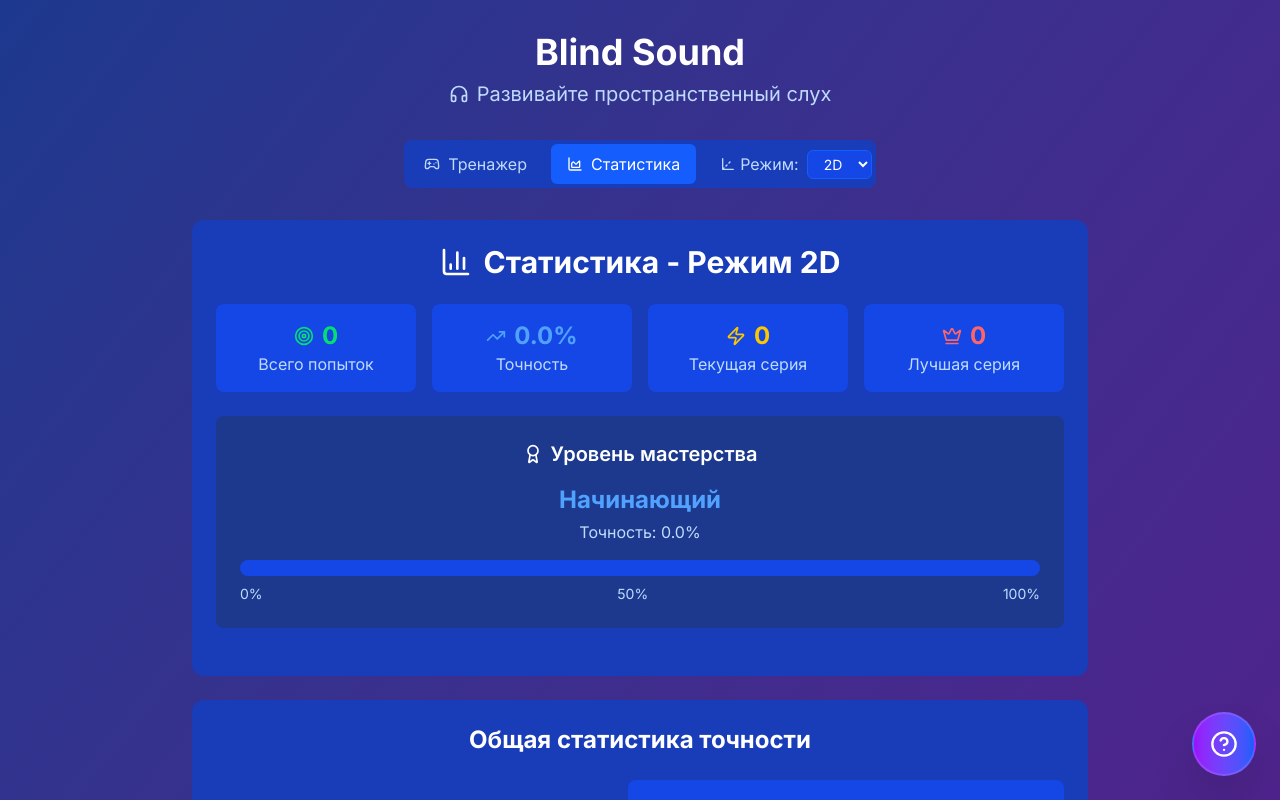
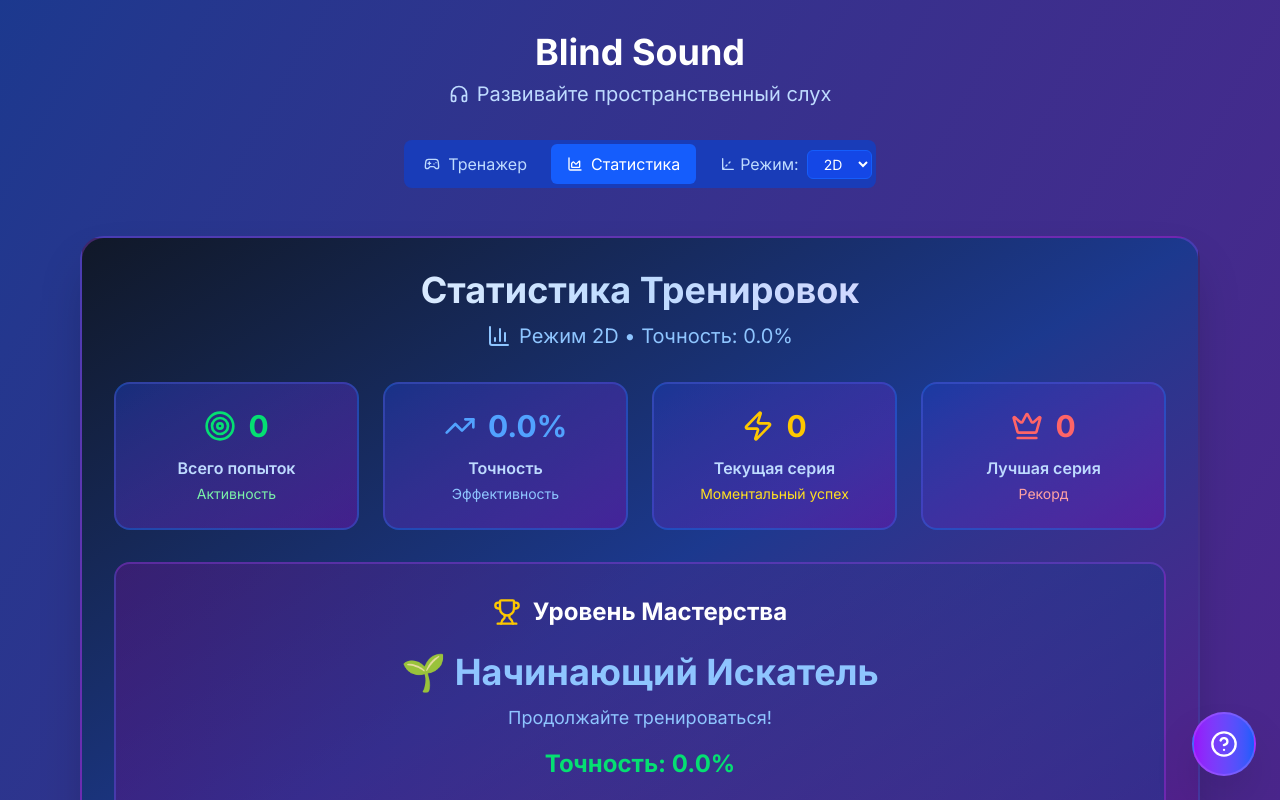
Before and after one commit to trylastsky/blind-sound, a Next.js app: page / in a window 1280 px wide. Both pictures are taken after a click on the button "Статистика". Shown: the top 800 px of the page. Built offline with nearby package versions, Linux system fonts and the light colour scheme.

Commit message:
add style stats

```diff
--- a/src/app/components/Stats.tsx
+++ b/src/app/components/Stats.tsx
@@ -1,7 +1,21 @@
 'use client';
 import { StatsData } from '../page';
 import { useEffect, useRef } from 'react';
-import { Target, TrendingUp, Award, Zap, BarChart3, Crown } from 'lucide-react';
+import {
+	Target,
+	TrendingUp,
+	Award,
+	Zap,
+	BarChart3,
+	Crown,
+	Rocket,
+	Star,
+	Trophy,
+	TrendingDown,
+	Users,
+	Activity,
+	ChartPie
+} from 'lucide-react';
 
 interface StatsProps {
 	stats: StatsData;
@@ -21,10 +35,34 @@ export default function Stats({ stats, currentMode }: StatsProps) {
 		: 0;
 
 	const getLevel = (acc: number) => {
-    if (acc >= 85) return { name: 'Эксперт', color: 'text-red-400', bg: 'bg-red-500' };
-    if (acc >= 60) return { name: 'Опытный', color: 'text-yellow-400', bg: 'bg-yellow-500' };
-    if (acc >= 30) return { name: 'Новичок', color: 'text-green-400', bg: 'bg-green-500' };
-    return { name: 'Начинающий', color: 'text-blue-400', bg: 'bg-blue-500' };
+		if (acc >= 85) return {
+			name: 'Мастер Эхолокации',
+			color: 'text-red-300',
+			bg: 'bg-gradient-to-r from-red-500 to-pink-600',
+			icon: '🏆',
+			description: 'Превосходное чувство пространства!'
+		};
+		if (acc >= 60) return {
+			name: 'Опытный Навигатор',
+			color: 'text-yellow-300',
+			bg: 'bg-gradient-to-r from-yellow-500 to-orange-600',
+			icon: '⭐',
+			description: 'Отличные результаты!'
+		};
+		if (acc >= 30) return {
+			name: 'Уверенный Новичок',
+			color: 'text-green-300',
+			bg: 'bg-gradient-to-r from-green-500 to-emerald-600',
+			icon: '🚀',
+			description: 'Хороший прогресс!'
+		};
+		return {
+			name: 'Начинающий Искатель',
+			color: 'text-blue-300',
+			bg: 'bg-gradient-to-r from-blue-500 to-cyan-600',
+			icon: '🌱',
+			description: 'Продолжайте тренироваться!'
+		};
 	};
 
 	const currentLevel = getLevel(accuracy);
@@ -40,9 +78,16 @@ export default function Stats({ stats, currentMode }: StatsProps) {
 		const height = canvas.height;
 		const centerX = width / 2;
 		const centerY = height / 2;
-    const radius = Math.min(width, height) * 0.4;
+		const radius = Math.min(width, height) * 0.35;
 
 		ctx.clearRect(0, 0, width, height);
+
+		// Gradient background
+		const gradient = ctx.createRadialGradient(centerX, centerY, 0, centerX, centerY, radius);
+		gradient.addColorStop(0, 'rgba(79, 70, 229, 0.1)');
+		gradient.addColorStop(1, 'rgba(147, 51, 234, 0.05)');
+		ctx.fillStyle = gradient;
+		ctx.fillRect(0, 0, width, height);
 
 		const correct = stats.correctAttempts;
 		const incorrect = stats.totalAttempts - correct;
@@ -50,255 +95,293 @@ export default function Stats({ stats, currentMode }: StatsProps) {
 		if (stats.totalAttempts === 0) {
 			ctx.beginPath();
 			ctx.arc(centerX, centerY, radius, 0, 2 * Math.PI);
-      ctx.fillStyle = 'rgba(59, 130, 246, 0.3)';
+			ctx.fillStyle = 'rgba(59, 130, 246, 0.2)';
 			ctx.fill();
+			ctx.strokeStyle = 'rgba(99, 102, 241, 0.5)';
+			ctx.lineWidth = 3;
+			ctx.stroke();
 
-      ctx.fillStyle = '#93c5fd';
-      ctx.font = 'bold 16px Arial';
+			ctx.fillStyle = '#c7d2fe';
+			ctx.font = 'bold 18px Arial';
 			ctx.textAlign = 'center';
 			ctx.textBaseline = 'middle';
-      ctx.fillText('Нет данных', centerX, centerY);
+			ctx.fillText('📊 Нет данных', centerX, centerY);
 			return;
 		}
 
 		const correctPercentage = (correct / stats.totalAttempts) * 100;
 		const incorrectPercentage = (incorrect / stats.totalAttempts) * 100;
 
-    const correctColor = '#4ade80';
-    const incorrectColor = '#f87171';
-
+		// Correct segment
 		ctx.beginPath();
 		ctx.moveTo(centerX, centerY);
 		ctx.arc(centerX, centerY, radius, 0, (correctPercentage / 100) * 2 * Math.PI);
 		ctx.closePath();
-    ctx.fillStyle = correctColor;
+
+		const correctGradient = ctx.createLinearGradient(0, 0, width, 0);
+		correctGradient.addColorStop(0, '#10b981');
+		correctGradient.addColorStop(1, '#34d399');
+		ctx.fillStyle = correctGradient;
 		ctx.fill();
 
+		// Incorrect segment
 		ctx.beginPath();
 		ctx.moveTo(centerX, centerY);
 		ctx.arc(centerX, centerY, radius,
 			(correctPercentage / 100) * 2 * Math.PI,
 			2 * Math.PI);
 		ctx.closePath();
-    ctx.fillStyle = incorrectColor;
+
+		const incorrectGradient = ctx.createLinearGradient(0, 0, width, 0);
+		incorrectGradient.addColorStop(0, '#ef4444');
+		incorrectGradient.addColorStop(1, '#f87171');
+		ctx.fillStyle = incorrectGradient;
 		ctx.fill();
 
+		// Outer border
 		ctx.beginPath();
 		ctx.arc(centerX, centerY, radius, 0, 2 * Math.PI);
-    ctx.strokeStyle = '#1e293b';
-    ctx.lineWidth = 2;
+		ctx.strokeStyle = 'rgba(99, 102, 241, 0.8)';
+		ctx.lineWidth = 4;
 		ctx.stroke();
 
+		// Inner circle
 		ctx.beginPath();
-    ctx.arc(centerX, centerY, radius * 0.6, 0, 2 * Math.PI);
-    ctx.fillStyle = '#1e293b';
+		ctx.arc(centerX, centerY, radius * 0.5, 0, 2 * Math.PI);
+		ctx.fillStyle = 'rgba(30, 41, 59, 0.9)';
 		ctx.fill();
 
+		// Center text
 		ctx.fillStyle = '#ffffff';
-    ctx.font = 'bold 20px Arial';
+		ctx.font = 'bold 24px Arial';
 		ctx.textAlign = 'center';
 		ctx.textBaseline = 'middle';
-    ctx.fillText(`${totalAccuracy.toFixed(1)}%`, centerX, centerY);
+		ctx.fillText(`${totalAccuracy.toFixed(1)}%`, centerX, centerY - 5);
 
-    ctx.font = '12px Arial';
-    ctx.fillStyle = '#93c5fd';
-    ctx.fillText('Общая точность', centerX, centerY + 25);
+		ctx.font = '14px Arial';
+		ctx.fillStyle = '#c7d2fe';
+		ctx.fillText('Общая точность', centerX, centerY + 20);
 
+		// Legend
 		const legendX = centerX;
-    const legendY = centerY + radius + 30;
-    const legendItemHeight = 20;
-    const legendSquareSize = 12;
+		const legendY = centerY + radius + 50;
+		const legendItemHeight = 25;
+		const legendSquareSize = 16;
 
-    ctx.fillStyle = correctColor;
-    ctx.fillRect(legendX - 40, legendY, legendSquareSize, legendSquareSize);
+		ctx.fillStyle = '#10b981';
+		ctx.fillRect(legendX - 50, legendY, legendSquareSize, legendSquareSize);
 		ctx.fillStyle = '#ffffff';
-    ctx.font = '12px Arial';
+		ctx.font = 'bold 14px Arial';
 		ctx.textAlign = 'left';
-    ctx.fillText(`Правильные: ${correct} (${correctPercentage.toFixed(1)}%)`,
-      legendX - 20, legendY + 10);
+		ctx.fillText(`✅ Правильные: ${correct} (${correctPercentage.toFixed(1)}%)`,
+			legendX - 25, legendY + 12);
 
-    ctx.fillStyle = incorrectColor;
-    ctx.fillRect(legendX - 40, legendY + legendItemHeight, legendSquareSize, legendSquareSize);
+		ctx.fillStyle = '#ef4444';
+		ctx.fillRect(legendX - 50, legendY + legendItemHeight, legendSquareSize, legendSquareSize);
 		ctx.fillStyle = '#ffffff';
-    ctx.fillText(`Неправильные: ${incorrect} (${incorrectPercentage.toFixed(1)}%)`,
-      legendX - 20, legendY + legendItemHeight + 10);
+		ctx.fillText(`❌ Неправильные: ${incorrect} (${incorrectPercentage.toFixed(1)}%)`,
+			legendX - 25, legendY + legendItemHeight + 12);
 
 	}, [stats, totalAccuracy]);
 
 	return (
-    <div className="max-w-4xl mx-auto space-y-6">
-      <div className="bg-blue-800 rounded-xl p-6">
-        <h2 className="text-3xl font-bold text-center mb-6 flex items-center justify-center gap-3">
-          <BarChart3 className="w-8 h-8" />
-          Статистика - Режим {currentMode.toUpperCase()}
+		<div className="max-w-6xl mx-auto space-y-8 p-4">
+			<div className="bg-gradient-to-br from-gray-900 via-blue-900 to-purple-900 rounded-3xl p-8 border-2 border-purple-500/30 shadow-2xl">
+				<div className="text-center mb-8">
+					<h2 className="text-4xl font-bold bg-gradient-to-r from-white via-blue-200 to-purple-200 bg-clip-text text-transparent mb-3">
+						Статистика Тренировок
 					</h2>
+					<p className="text-xl text-blue-300 flex items-center justify-center gap-2">
+						<BarChart3 className="w-6 h-6" />
+						Режим {currentMode.toUpperCase()} • Точность: {accuracy.toFixed(1)}%
+					</p>
+				</div>
 
-        <div className="grid grid-cols-2 md:grid-cols-4 gap-4 mb-6">
-          <div className="bg-blue-700 p-4 rounded-lg text-center">
-            <div className="text-2xl font-bold text-green-400 flex items-center justify-center gap-2">
-              <Target className="w-5 h-5" />
+				<div className="grid grid-cols-2 lg:grid-cols-4 gap-6 mb-8">
+					<div className="bg-gradient-to-br from-blue-800/50 to-purple-800/50 p-6 rounded-2xl border-2 border-blue-500/30 text-center hover:border-green-500/50 transition-all duration-300 group">
+						<div className="text-3xl font-bold text-green-400 flex items-center justify-center gap-3 mb-3 group-hover:scale-110 transition-transform">
+							<Target className="w-8 h-8" />
 							{modeStats.totalAttempts}
 						</div>
-            <div className="text-blue-200">Всего попыток</div>
+						<div className="text-blue-200 font-semibold">Всего попыток</div>
+						<div className="text-green-300 text-sm mt-1">Активность</div>
 					</div>
 
-          <div className="bg-blue-700 p-4 rounded-lg text-center">
-            <div className="text-2xl font-bold text-blue-400 flex items-center justify-center gap-2">
-              <TrendingUp className="w-5 h-5" />
+					<div className="bg-gradient-to-br from-blue-800/50 to-purple-800/50 p-6 rounded-2xl border-2 border-blue-500/30 text-center hover:border-blue-500/50 transition-all duration-300 group">
+						<div className="text-3xl font-bold text-blue-400 flex items-center justify-center gap-3 mb-3 group-hover:scale-110 transition-transform">
+							<TrendingUp className="w-8 h-8" />
 							{accuracy.toFixed(1)}%
 						</div>
-            <div className="text-blue-200">Точность</div>
+						<div className="text-blue-200 font-semibold">Точность</div>
+						<div className="text-blue-300 text-sm mt-1">Эффективность</div>
 					</div>
 
-          <div className="bg-blue-700 p-4 rounded-lg text-center">
-            <div className="text-2xl font-bold text-yellow-400 flex items-center justify-center gap-2">
-              <Zap className="w-5 h-5" />
+					<div className="bg-gradient-to-br from-blue-800/50 to-purple-800/50 p-6 rounded-2xl border-2 border-blue-500/30 text-center hover:border-yellow-500/50 transition-all duration-300 group">
+						<div className="text-3xl font-bold text-yellow-400 flex items-center justify-center gap-3 mb-3 group-hover:scale-110 transition-transform">
+							<Zap className="w-8 h-8" />
 							{modeStats.currentStreak}
 						</div>
-            <div className="text-blue-200">Текущая серия</div>
+						<div className="text-blue-200 font-semibold">Текущая серия</div>
+						<div className="text-yellow-300 text-sm mt-1">Моментальный успех</div>
 					</div>
 
-          <div className="bg-blue-700 p-4 rounded-lg text-center">
-            <div className="text-2xl font-bold text-red-400 flex items-center justify-center gap-2">
-              <Crown className="w-5 h-5" />
+					<div className="bg-gradient-to-br from-blue-800/50 to-purple-800/50 p-6 rounded-2xl border-2 border-blue-500/30 text-center hover:border-red-500/50 transition-all duration-300 group">
+						<div className="text-3xl font-bold text-red-400 flex items-center justify-center gap-3 mb-3 group-hover:scale-110 transition-transform">
+							<Crown className="w-8 h-8" />
 							{modeStats.bestStreak}
 						</div>
-            <div className="text-blue-200">Лучшая серия</div>
+						<div className="text-blue-200 font-semibold">Лучшая серия</div>
+						<div className="text-red-300 text-sm mt-1">Рекорд</div>
 					</div>
 				</div>
 
-        <div className="bg-blue-900 rounded-lg p-6 mb-6">
-          <h3 className="text-xl font-semibold mb-4 text-center flex items-center justify-center gap-2">
-            <Award className="w-5 h-5" />
-            Уровень мастерства
+				<div className="bg-gradient-to-r from-purple-900/50 to-blue-900/50 p-8 rounded-2xl border-2 border-purple-500/30">
+					<h3 className="text-2xl font-bold text-center mb-6 text-white flex items-center justify-center gap-3">
+						<Trophy className="w-7 h-7 text-yellow-400" />
+						Уровень Мастерства
 					</h3>
-          <div className="text-center mb-4">
-            <span className={`text-2xl font-bold ${currentLevel.color}`}>
-              {currentLevel.name}
-            </span>
-            <div className="text-blue-200 mt-1">Точность: {accuracy.toFixed(1)}%</div>
+
+					<div className="text-center mb-6">
+						<div className="text-4xl font-bold mb-3">
+							<span className={currentLevel.color}>{currentLevel.icon} {currentLevel.name}</span>
+						</div>
+						<p className="text-blue-300 text-lg mb-4">{currentLevel.description}</p>
+						<div className="text-2xl font-bold text-green-400">
+							Точность: {accuracy.toFixed(1)}%
+						</div>
 					</div>
 
-          <div className="w-full bg-blue-700 rounded-full h-4 mb-2">
+					<div className="space-y-4">
+						<div className="w-full bg-gray-700 rounded-full h-6 overflow-hidden border-2 border-gray-600">
 							<div
-              className={`h-4 rounded-full transition-all duration-500 ${currentLevel.bg}`}
+								className={`h-6 rounded-full transition-all duration-1000 ease-out ${currentLevel.bg} shadow-lg`}
 								style={{ width: `${Math.min(100, accuracy)}%` }}
 							></div>
 						</div>
 
-          <div className="flex justify-between text-sm text-blue-200">
-            <span>0%</span>
-            <span>50%</span>
-            <span>100%</span>
-          </div>
-        </div>
-      </div>
-
-      <div className="bg-blue-800 rounded-xl p-6">
-        <h3 className="text-2xl font-bold text-center mb-6">Общая статистика точности</h3>
-
-        <div className="flex flex-col md:flex-row items-center justify-between gap-6">
-          <div className="flex-1">
-            <canvas
-              ref={canvasRef}
-              width={400}
-              height={300}
-              className="w-full max-w-md mx-auto"
-            />
-          </div>
-
-          <div className="flex-1 bg-blue-700 p-6 rounded-lg">
-            <h4 className="text-lg font-semibold mb-4 text-center">Сводка по всем режимам</h4>
-
-            <div className="space-y-4">
-              <div className="flex justify-between items-center p-3 bg-blue-600 rounded">
-                <span className="text-blue-200">Всего попыток:</span>
-                <span className="text-white font-bold text-lg">{stats.totalAttempts}</span>
-              </div>
-
-              <div className="flex justify-between items-center p-3 bg-blue-600 rounded">
-                <span className="text-blue-200">Правильные ответы:</span>
-                <span className="text-green-400 font-bold text-lg">{stats.correctAttempts}</span>
-              </div>
-
-              <div className="flex justify-between items-center p-3 bg-blue-600 rounded">
-                <span className="text-blue-200">Неправильные ответы:</span>
-                <span className="text-red-400 font-bold text-lg">
-                  {stats.totalAttempts - stats.correctAttempts}
-                </span>
-              </div>
-
-              <div className="flex justify-between items-center p-3 bg-blue-600 rounded">
-                <span className="text-blue-200">Общая точность:</span>
-                <span className="text-yellow-400 font-bold text-lg">{totalAccuracy.toFixed(1)}%</span>
-              </div>
-
-              <div className="flex justify-between items-center p-3 bg-blue-600 rounded">
-                <span className="text-blue-200">Текущая серия:</span>
-                <span className="text-purple-400 font-bold text-lg">{stats.currentStreak}</span>
-              </div>
-
-              <div className="flex justify-between items-center p-3 bg-blue-600 rounded">
-                <span className="text-blue-200">Лучшая серия:</span>
-                <span className="text-pink-400 font-bold text-lg">{stats.bestStreak}</span>
-              </div>
+						<div className="flex justify-between text-sm font-semibold">
+							<span className="text-blue-300">🌱 Начинающий (0%)</span>
+							<span className="text-green-300">🚀 Уверенный (30%)</span>
+							<span className="text-yellow-300">⭐ Опытный (60%)</span>
+							<span className="text-red-300">🏆 Мастер (85%)</span>
 						</div>
 					</div>
 				</div>
 			</div>
 
-      <div className="bg-blue-800 rounded-xl p-6">
-        <h3 className="text-2xl font-bold text-center mb-4">Сравнение режимов</h3>
+			<div className="bg-gradient-to-br from-gray-900 via-blue-900 to-purple-900 rounded-3xl p-8 border-2 border-purple-500/30 shadow-2xl">
+				<h3 className="text-3xl font-bold text-center mb-8 text-white flex items-center justify-center gap-3">
+					<Activity className="w-8 h-8 text-green-400" />
+					Анализ Эффективности
+				</h3>
 
-        <div className="grid grid-cols-1 md:grid-cols-2 gap-6">
-          <div className="bg-blue-700 p-4 rounded-lg">
-            <h4 className="text-lg font-semibold mb-3 text-green-400">2D Режим</h4>
-            <div className="space-y-2">
-              <div className="flex justify-between">
-                <span>Попытки:</span>
-                <span className="font-bold">{stats.modeStats['2d'].totalAttempts}</span>
+				<div className="flex flex-col lg:flex-row items-center justify-between gap-8">
+					<div className="flex-1 bg-gradient-to-br from-blue-900/30 to-purple-900/30 p-6 rounded-2xl border-2 border-blue-500/20">
+						<div className="text-center mb-4">
+							<h4><span className='text-xl font-bold text-white mb-2 flex items-center justify-center gap-2'><ChartPie className='h-6 w-6' />Визуализация Результатов</span></h4>
+							<p className="text-blue-300">Общая статистика точности</p>
 						</div>
-              <div className="flex justify-between">
-                <span>Точность:</span>
-                <span className="font-bold">
-                  {stats.modeStats['2d'].totalAttempts > 0
-                    ? ((stats.modeStats['2d'].correctAttempts / stats.modeStats['2d'].totalAttempts) * 100).toFixed(1)
-                    : '0'}%
+						<canvas
+							ref={canvasRef}
+							width={400}
+							height={350}
+							className="w-full max-w-md mx-auto bg-gradient-to-br from-blue-900/20 to-purple-900/20 rounded-xl p-4 border border-blue-500/10"
+						/>
+					</div>
+
+					<div className="flex-1 bg-gradient-to-br from-purple-900/30 to-blue-900/30 p-6 rounded-2xl border-2 border-purple-500/20">
+						<h4 className="text-2xl font-bold text-center mb-6 text-white flex items-center justify-center gap-2">
+							<Users className="w-6 h-6" />
+							Сводка Производительности
+						</h4>
+
+						<div className="space-y-4">
+							{[
+								{ label: '🎯 Всего попыток:', value: stats.totalAttempts, color: 'text-white' },
+								{ label: '✅ Правильные ответы:', value: stats.correctAttempts, color: 'text-green-400' },
+								{ label: '❌ Неправильные ответы:', value: stats.totalAttempts - stats.correctAttempts, color: 'text-red-400' },
+								{ label: '📊 Общая точность:', value: `${totalAccuracy.toFixed(1)}%`, color: 'text-yellow-400' },
+								{ label: '⚡ Текущая серия:', value: stats.currentStreak, color: 'text-purple-400' },
+								{ label: '👑 Лучшая серия:', value: stats.bestStreak, color: 'text-pink-400' },
+							].map((item, index) => (
+								<div key={index} className="flex justify-between items-center p-4 bg-white/5 rounded-xl border border-white/10 hover:bg-white/10 transition-all group">
+									<span className="text-blue-200 font-semibold group-hover:text-white transition-colors">
+										{item.label}
+									</span>
+									<span className={`text-lg font-bold ${item.color} group-hover:scale-110 transition-transform`}>
+										{item.value}
 									</span>
 								</div>
-              <div className="flex justify-between">
-                <span>Лучшая серия:</span>
-                <span className="font-bold">{stats.modeStats['2d'].bestStreak}</span>
-              </div>
-            </div>
-          </div>
-
-          <div className="bg-blue-700 p-4 rounded-lg">
-            <h4 className="text-lg font-semibold mb-3 text-purple-400">3D Режим</h4>
-            <div className="space-y-2">
-              <div className="flex justify-between">
-                <span>Попытки:</span>
-                <span className="font-bold">{stats.modeStats['3d'].totalAttempts}</span>
-              </div>
-              <div className="flex justify-between">
-                <span>Точность:</span>
-                <span className="font-bold">
-                  {stats.modeStats['3d'].totalAttempts > 0
-                    ? ((stats.modeStats['3d'].correctAttempts / stats.modeStats['3d'].totalAttempts) * 100).toFixed(1)
-                    : '0'}%
-                </span>
-              </div>
-              <div className="flex justify-between">
-                <span>Лучшая серия:</span>
-                <span className="font-bold">{stats.modeStats['3d'].bestStreak}</span>
-              </div>
+							))}
 						</div>
 					</div>
 				</div>
 			</div>
 
-      <div className="text-center text-blue-200">
-        <p>Статистика сохраняется автоматически. Продолжайте тренировки для улучшения результатов!</p>
+			<div className="bg-gradient-to-br from-gray-900 via-blue-900 to-purple-900 rounded-3xl p-8 border-2 border-purple-500/30 shadow-2xl">
+				<h3 className="text-3xl font-bold text-center mb-8 text-white flex items-center justify-center gap-3">
+					<TrendingUp className="w-8 h-8 text-green-400" />
+					Сравнение Режимов
+				</h3>
+
+				<div className="grid grid-cols-1 lg:grid-cols-2 gap-8">
+					<div className="bg-gradient-to-br from-green-900/30 to-blue-900/30 p-6 rounded-2xl border-2 border-green-500/30 hover:border-green-400/50 transition-all group">
+						<h4 className="text-2xl font-bold mb-4 text-green-400 flex items-center gap-3">
+							<div className="p-2 bg-green-500/20 rounded-lg">
+								<span>🎯</span>
+							</div>
+							2D Режим
+						</h4>
+						<div className="space-y-4">
+							{[
+								{ label: 'Попытки:', value: stats.modeStats['2d'].totalAttempts, icon: '🎯' },
+								{ label: 'Точность:', value: `${(stats.modeStats['2d'].totalAttempts > 0 ? (stats.modeStats['2d'].correctAttempts / stats.modeStats['2d'].totalAttempts) * 100 : 0).toFixed(1)}%`, icon: '📊' },
+								{ label: 'Лучшая серия:', value: stats.modeStats['2d'].bestStreak, icon: '👑' },
+							].map((item, index) => (
+								<div key={index} className="flex justify-between items-center p-3 bg-white/5 rounded-lg group-hover:bg-white/10 transition-all">
+									<span className="text-green-300 font-semibold flex items-center gap-2">
+										{item.icon} {item.label}
+									</span>
+									<span className="text-white font-bold text-lg">{item.value}</span>
+								</div>
+							))}
+						</div>
+					</div>
+
+					<div className="bg-gradient-to-br from-purple-900/30 to-pink-900/30 p-6 rounded-2xl border-2 border-purple-500/30 hover:border-purple-400/50 transition-all group">
+						<h4 className="text-2xl font-bold mb-4 text-purple-400 flex items-center gap-3">
+							<div className="p-2 bg-purple-500/20 rounded-lg">
+								<span>🎮</span>
+							</div>
+							3D Режим
+						</h4>
+						<div className="space-y-4">
+							{[
+								{ label: 'Попытки:', value: stats.modeStats['3d'].totalAttempts, icon: '🎮' },
+								{ label: 'Точность:', value: `${(stats.modeStats['3d'].totalAttempts > 0 ? (stats.modeStats['3d'].correctAttempts / stats.modeStats['3d'].totalAttempts) * 100 : 0).toFixed(1)}%`, icon: '📈' },
+								{ label: 'Лучшая серия:', value: stats.modeStats['3d'].bestStreak, icon: '🏆' },
+							].map((item, index) => (
+								<div key={index} className="flex justify-between items-center p-3 bg-white/5 rounded-lg group-hover:bg-white/10 transition-all">
+									<span className="text-purple-300 font-semibold flex items-center gap-2">
+										{item.icon} {item.label}
+									</span>
+									<span className="text-white font-bold text-lg">{item.value}</span>
+								</div>
+							))}
+						</div>
+					</div>
+				</div>
+			</div>
+
+			<div className="text-center">
+				<div className="bg-gradient-to-r from-green-500/20 to-blue-500/20 p-6 rounded-2xl border-2 border-green-500/30">
+					<p className="text-green-300 text-lg font-semibold mb-2">
+						🚀 Статистика сохраняется автоматически
+					</p>
+					<p className="text-blue-300">
+						Продолжайте тренировки для улучшения пространственного слуха!
+					</p>
+				</div>
 			</div>
 		</div>
 	);
```
Lines whose indentation alone changed are shown as unchanged.
